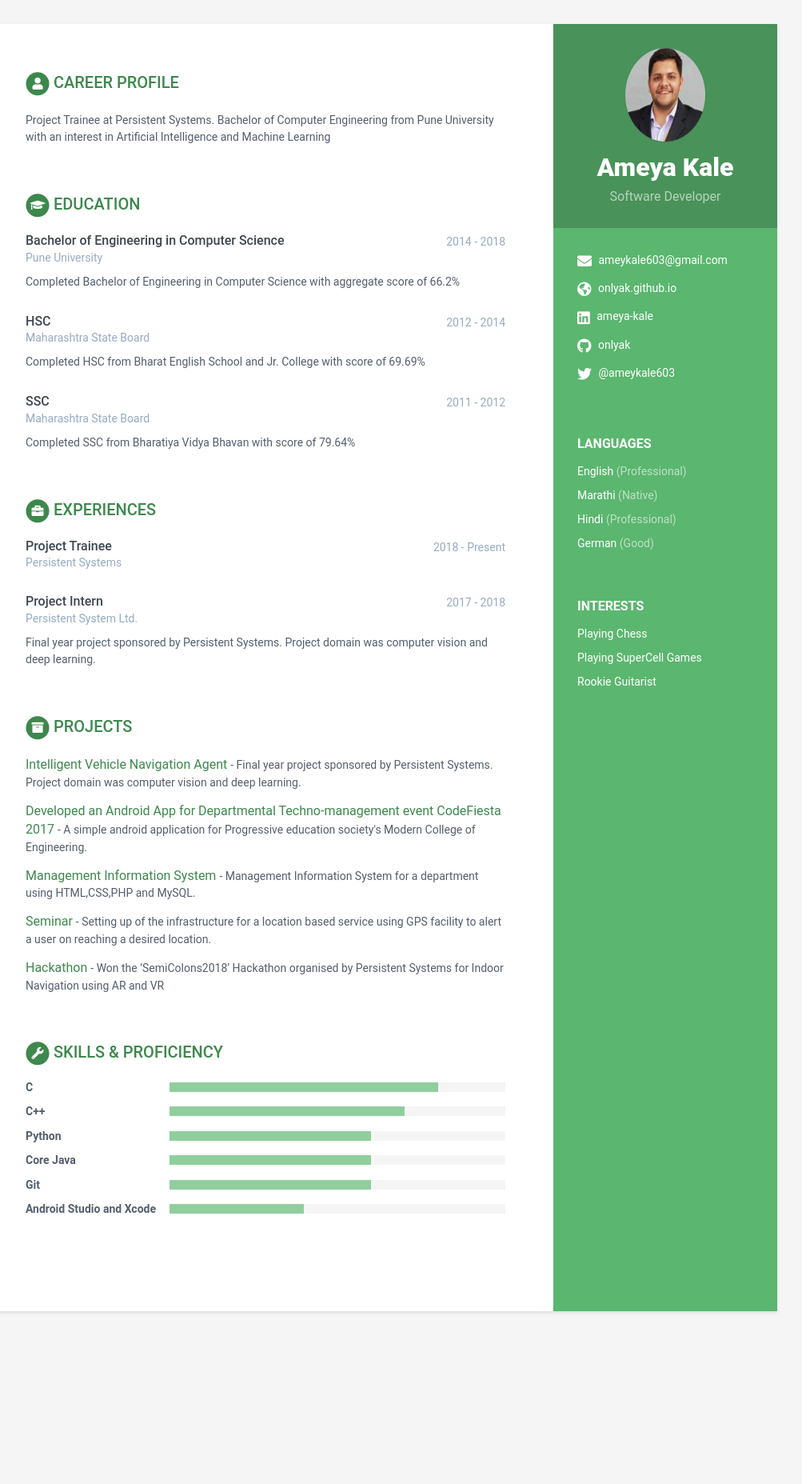
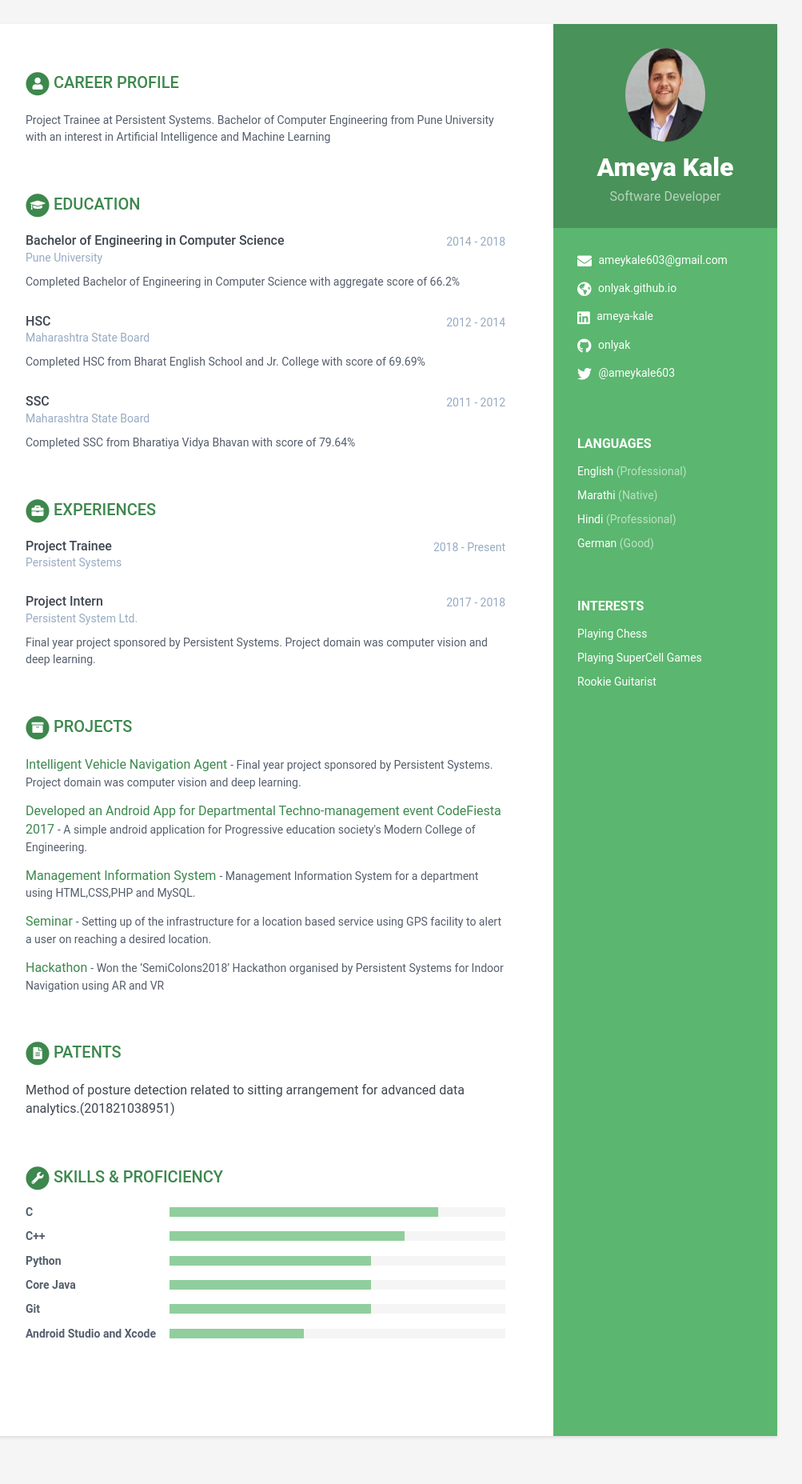
Before and after one commit to ameyakale603/online-cv, a Jekyll site: the page built from index.html, in a window 1280 px wide. Shown: the whole page at 80% size, without its empty margins (168-1171 px from the left). Built offline with Jekyll 4.4.1, drawn with Linux system fonts in a browser that asks for light colours; before the commit the page ends 1699 px from its top, so only the background shows below that.

Commit message:
Update data.yml

```diff
--- a/_data/data.yml
+++ b/_data/data.yml
@@ -108,6 +108,15 @@ projects:
         tagline: "Won the ’SemiColons2018’ Hackathon organised by Persistent Systems for Indoor Navigation using AR
                   and VR"
 
+publications:
+    title: Patents
+    intro:
+
+    papers:
+      - title: Method of posture detection related to sitting arrangement for advanced data analytics.(201821038951)
+        authors:
+        conference:
+
 
 skills:
     title: Skills &amp; Proficiency
```
